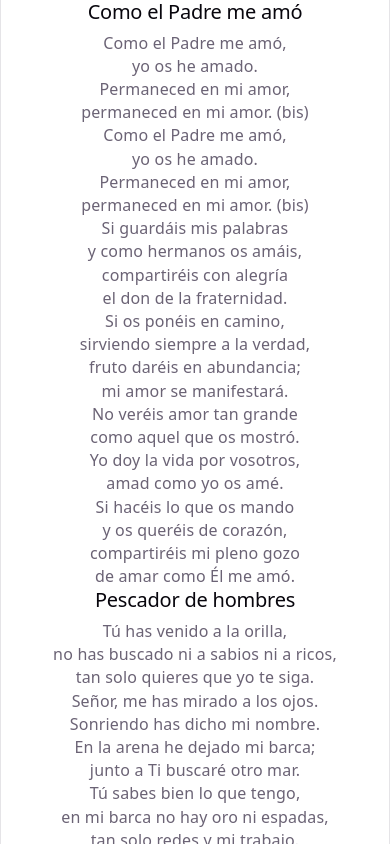
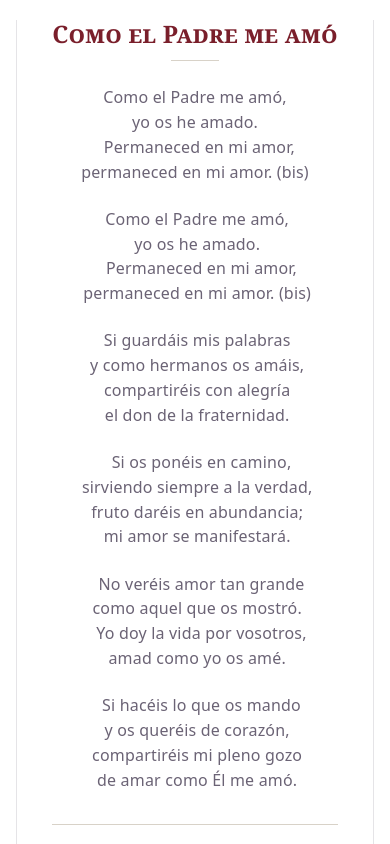
Before and after one commit to Perlesvaux/cancionero, a React (Vite) app: page / in a window 390 px wide. Shown: the top 844 px of the page. Built offline with nearby package versions, Linux system fonts and the light colour scheme.

Commit message:
feat: improved css.

```diff
--- a/src/App.css
+++ b/src/App.css
@@ -1,184 +1,318 @@
-.counter {
-  font-size: 16px;
-  padding: 5px 10px;
-  border-radius: 5px;
-  color: var(--accent);
-  background: var(--accent-bg);
-  border: 2px solid transparent;
-  transition: border-color 0.3s;
-  margin-bottom: 24px;
+/*.counter {*/
+/*  font-size: 16px;*/
+/*  padding: 5px 10px;*/
+/*  border-radius: 5px;*/
+/*  color: var(--accent);*/
+/*  background: var(--accent-bg);*/
+/*  border: 2px solid transparent;*/
+/*  transition: border-color 0.3s;*/
+/*  margin-bottom: 24px;*/
+/**/
+/*  &:hover {*/
+/*    border-color: var(--accent-border);*/
+/*  }*/
+/*  &:focus-visible {*/
+/*    outline: 2px solid var(--accent);*/
+/*    outline-offset: 2px;*/
+/*  }*/
+/*}*/
+/**/
+/*.hero {*/
+/*  position: relative;*/
+/**/
+/*  .base,*/
+/*  .framework,*/
+/*  .vite {*/
+/*    inset-inline: 0;*/
+/*    margin: 0 auto;*/
+/*  }*/
+/**/
+/*  .base {*/
+/*    width: 170px;*/
+/*    position: relative;*/
+/*    z-index: 0;*/
+/*  }*/
+/**/
+/*  .framework,*/
+/*  .vite {*/
+/*    position: absolute;*/
+/*  }*/
+/**/
+/*  .framework {*/
+/*    z-index: 1;*/
+/*    top: 34px;*/
+/*    height: 28px;*/
+/*    transform: perspective(2000px) rotateZ(300deg) rotateX(44deg) rotateY(39deg)*/
+/*      scale(1.4);*/
+/*  }*/
+/**/
+/*  .vite {*/
+/*    z-index: 0;*/
+/*    top: 107px;*/
+/*    height: 26px;*/
+/*    width: auto;*/
+/*    transform: perspective(2000px) rotateZ(300deg) rotateX(40deg) rotateY(39deg)*/
+/*      scale(0.8);*/
+/*  }*/
+/*}*/
+/**/
+/*#center {*/
+/*  display: flex;*/
+/*  flex-direction: column;*/
+/*  gap: 25px;*/
+/*  place-content: center;*/
+/*  place-items: center;*/
+/*  flex-grow: 1;*/
+/**/
+/*  @media (max-width: 1024px) {*/
+/*    padding: 32px 20px 24px;*/
+/*    gap: 18px;*/
+/*  }*/
+/*}*/
+/**/
+/*#next-steps {*/
+/*  display: flex;*/
+/*  border-top: 1px solid var(--border);*/
+/*  text-align: left;*/
+/**/
+/*  & > div {*/
+/*    flex: 1 1 0;*/
+/*    padding: 32px;*/
+/*    @media (max-width: 1024px) {*/
+/*      padding: 24px 20px;*/
+/*    }*/
+/*  }*/
+/**/
+/*  .icon {*/
+/*    margin-bottom: 16px;*/
+/*    width: 22px;*/
+/*    height: 22px;*/
+/*  }*/
+/**/
+/*  @media (max-width: 1024px) {*/
+/*    flex-direction: column;*/
+/*    text-align: center;*/
+/*  }*/
+/*}*/
+/**/
+/*#docs {*/
+/*  border-right: 1px solid var(--border);*/
+/**/
+/*  @media (max-width: 1024px) {*/
+/*    border-right: none;*/
+/*    border-bottom: 1px solid var(--border);*/
+/*  }*/
+/*}*/
+/**/
+/*#next-steps ul {*/
+/*  list-style: none;*/
+/*  padding: 0;*/
+/*  display: flex;*/
+/*  gap: 8px;*/
+/*  margin: 32px 0 0;*/
+/**/
+/*  .logo {*/
+/*    height: 18px;*/
+/*  }*/
+/**/
+/*  a {*/
+/*    color: var(--text-h);*/
+/*    font-size: 16px;*/
+/*    border-radius: 6px;*/
+/*    background: var(--social-bg);*/
+/*    display: flex;*/
+/*    padding: 6px 12px;*/
+/*    align-items: center;*/
+/*    gap: 8px;*/
+/*    text-decoration: none;*/
+/*    transition: box-shadow 0.3s;*/
+/**/
+/*    &:hover {*/
+/*      box-shadow: var(--shadow);*/
+/*    }*/
+/*    .button-icon {*/
+/*      height: 18px;*/
+/*      width: 18px;*/
+/*    }*/
+/*  }*/
+/**/
+/*  @media (max-width: 1024px) {*/
+/*    margin-top: 20px;*/
+/*    flex-wrap: wrap;*/
+/*    justify-content: center;*/
+/**/
+/*    li {*/
+/*      flex: 1 1 calc(50% - 8px);*/
+/*    }*/
+/**/
+/*    a {*/
+/*      width: 100%;*/
+/*      justify-content: center;*/
+/*      box-sizing: border-box;*/
+/*    }*/
+/*  }*/
+/*}*/
+/**/
+/*#spacer {*/
+/*  height: 88px;*/
+/*  border-top: 1px solid var(--border);*/
+/*  @media (max-width: 1024px) {*/
+/*    height: 48px;*/
+/*  }*/
+/*}*/
+/**/
+/*.ticks {*/
+/*  position: relative;*/
+/*  width: 100%;*/
+/**/
+/*  &::before,*/
+/*  &::after {*/
+/*    content: '';*/
+/*    position: absolute;*/
+/*    top: -4.5px;*/
+/*    border: 5px solid transparent;*/
+/*  }*/
+/**/
+/*  &::before {*/
+/*    left: 0;*/
+/*    border-left-color: var(--border);*/
+/*  }*/
+/*  &::after {*/
+/*    right: 0;*/
+/*    border-right-color: var(--border);*/
+/*  }*/
+/*}*/
+/**/
+/**/
+/**/
 
-  &:hover {
-    border-color: var(--accent-border);
-  }
-  &:focus-visible {
-    outline: 2px solid var(--accent);
-    outline-offset: 2px;
-  }
+
+/* src/App.css */
+
+/* ---------- Base / Reset ---------- */
+*, *::before, *::after {
+  box-sizing: border-box;
 }
 
-.hero {
-  position: relative;
-
-  .base,
-  .framework,
-  .vite {
-    inset-inline: 0;
-    margin: 0 auto;
+:root {
+  --ink:        #1a1a1a;
+  --ink-soft:   #555;
+  --accent:     #7a1f2b;   /* deep liturgical red */
+  --rule:       #d8d2c8;
+  --paper:      #fdfcf8;
+  --measure:    62ch;      /* comfortable reading width */
+  --font-body:  "Iowan Old Style", "Palatino Linotype", Palatino,
+                "Book Antiqua", Georgia, serif;
+  --font-title: "Cormorant Garamond", "Iowan Old Style", Georgia, serif;
 }
 
-  .base {
-    width: 170px;
-    position: relative;
-    z-index: 0;
+html {
+  background: var(--paper);
+  color: var(--ink);
+  font-family: var(--font-body);
+  font-size: 18px;
+  line-height: 1.5;
+  -webkit-font-smoothing: antialiased;
+  text-rendering: optimizeLegibility;
 }
 
-  .framework,
-  .vite {
-    position: absolute;
+body {
+  margin: 0;
+  padding: 2rem 1rem 6rem;
 }
 
-  .framework {
-    z-index: 1;
-    top: 34px;
-    height: 28px;
-    transform: perspective(2000px) rotateZ(300deg) rotateX(44deg) rotateY(39deg)
-      scale(1.4);
+/* ---------- Song container ---------- */
+article {
+  max-width: var(--measure);
+  margin: 0 auto 3.5rem;
+  padding-bottom: 2rem;
+  border-bottom: 1px solid var(--rule);
+  break-inside: avoid;         /* keep song on one page when printing */
+  page-break-inside: avoid;
 }
 
-  .vite {
-    z-index: 0;
-    top: 107px;
-    height: 26px;
-    width: auto;
-    transform: perspective(2000px) rotateZ(300deg) rotateX(40deg) rotateY(39deg)
-      scale(0.8);
-  }
+article:last-child {
+  border-bottom: none;
 }
 
-#center {
-  display: flex;
-  flex-direction: column;
-  gap: 25px;
-  place-content: center;
-  place-items: center;
-  flex-grow: 1;
-
-  @media (max-width: 1024px) {
-    padding: 32px 20px 24px;
-    gap: 18px;
-  }
+/* ---------- Title ---------- */
+article > h2 {
+  font-family: var(--font-title);
+  font-size: 1.9rem;
+  font-weight: 600;
+  letter-spacing: 0.01em;
+  color: var(--accent);
+  text-align: center;
+  margin: 0 0 1.5rem;
+  font-variant: small-caps;
 }
 
-#next-steps {
-  display: flex;
-  border-top: 1px solid var(--border);
-  text-align: left;
-
-  & > div {
-    flex: 1 1 0;
-    padding: 32px;
-    @media (max-width: 1024px) {
-      padding: 24px 20px;
-    }
+/* Optional decorative divider under the title */
+article > h2::after {
+  content: "";
+  display: block;
+  width: 3rem;
+  height: 1px;
+  background: var(--rule);
+  margin: 0.75rem auto 0;
 }
 
-  .icon {
-    margin-bottom: 16px;
-    width: 22px;
-    height: 22px;
+/* ---------- Stanzas ---------- */
+.estrofa {
+  margin: 0 0 1.4rem;
+  padding: 0;
+  text-align: center;          /* songs read centered like hymns */
 }
 
-  @media (max-width: 1024px) {
-    flex-direction: column;
-    text-align: center;
-  }
+.estrofa:last-child {
+  margin-bottom: 0;
 }
 
-#docs {
-  border-right: 1px solid var(--border);
-
-  @media (max-width: 1024px) {
-    border-right: none;
-    border-bottom: 1px solid var(--border);
-  }
+/* ---------- Lines ---------- */
+.linea {
+  display: block;              /* each line on its own row */
+  line-height: 1.55;
+  white-space: pre-wrap;       /* preserve intentional spacing */
 }
 
-#next-steps ul {
-  list-style: none;
-  padding: 0;
-  display: flex;
-  gap: 8px;
-  margin: 32px 0 0;
-
-  .logo {
-    height: 18px;
+/* Slight visual grouping for stanza breaks */
+.estrofa + .estrofa {
+  margin-top: 1.4rem;
 }
 
-  a {
-    color: var(--text-h);
-    font-size: 16px;
-    border-radius: 6px;
-    background: var(--social-bg);
-    display: flex;
-    padding: 6px 12px;
-    align-items: center;
-    gap: 8px;
-    text-decoration: none;
-    transition: box-shadow 0.3s;
-
-    &:hover {
-      box-shadow: var(--shadow);
-    }
-    .button-icon {
-      height: 18px;
-      width: 18px;
-    }
+/* ---------- Print ---------- */
+@media print {
+  html, body {
+    background: white;
+    color: black;
+    font-size: 11pt;
+    padding: 0;
   }
 
-  @media (max-width: 1024px) {
-    margin-top: 20px;
-    flex-wrap: wrap;
-    justify-content: center;
-
-    li {
-      flex: 1 1 calc(50% - 8px);
+  article {
+    max-width: none;
+    margin: 0 0 1.5rem;
+    padding-bottom: 1rem;
+    border-bottom: none;
   }
 
-    a {
-      width: 100%;
-      justify-content: center;
-      box-sizing: border-box;
-    }
-  }
+  article > h2 {
+    color: black;
+    font-size: 14pt;
+    margin-bottom: 0.75rem;
   }
 
-#spacer {
-  height: 88px;
-  border-top: 1px solid var(--border);
-  @media (max-width: 1024px) {
-    height: 48px;
-  }
+  article > h2::after { display: none; }
+
+  .estrofa { margin-bottom: 0.9rem; }
+  .estrofa + .estrofa { margin-top: 0.9rem; }
+
+  a { color: black; text-decoration: none; }
 }
 
-.ticks {
-  position: relative;
-  width: 100%;
-
-  &::before,
-  &::after {
-    content: '';
-    position: absolute;
-    top: -4.5px;
-    border: 5px solid transparent;
+/* ---------- Small screens ---------- */
+@media (max-width: 480px) {
+  html { font-size: 16px; }
+  article > h2 { font-size: 1.5rem; }
+  body { padding: 1.25rem 1rem 4rem; }
 }
-
-  &::before {
-    left: 0;
-    border-left-color: var(--border);
-  }
-  &::after {
-    right: 0;
-    border-right-color: var(--border);
-  }
-}
--- a/src/App.tsx
+++ b/src/App.tsx
@@ -11,23 +11,18 @@ export default function App() {
   {
     items.map(({nombre, letra}, cancionIndex)=>
 
-              <section key={cancionIndex}>
-
-              <h2>{nombre}</h2>
-              <article>
-              {
-                letra.map((estrofa)=>
-                          estrofa.map((linea, lineaIndex)=>
-                                      <p key={lineaIndex}>
-                                      {linea}
-
-                                      </p>)
-                         )
-              }
-
-              </article>
-
-              </section>
+<article key={cancionIndex}>
+  <h2>{nombre}</h2>
+  <section>
+    {letra.map((estrofa, i) => (
+      <p key={i} className="estrofa">
+        {estrofa.map((linea, j) => (
+          <span key={j} className="linea">{linea}</span>
+        ))}
+      </p>
+    ))}
+  </section>
+</article>
              )
   }
 
```
Lines whose indentation alone changed are shown as unchanged.
